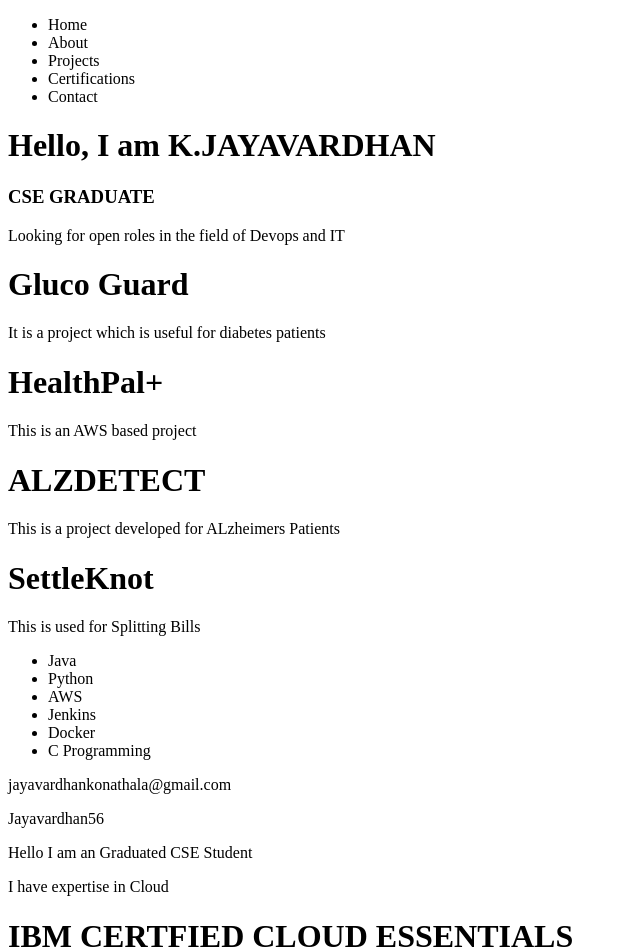
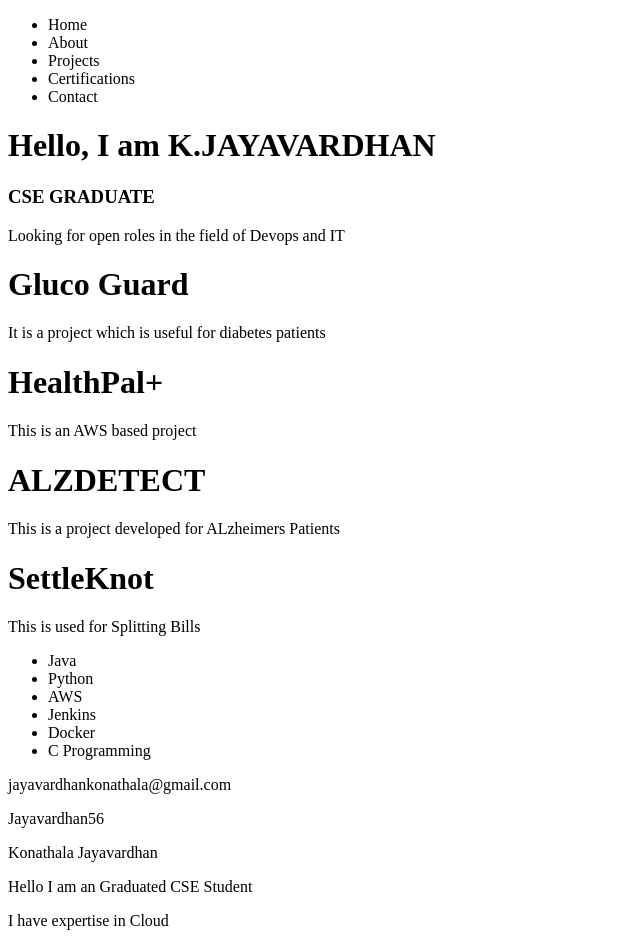
Before and after one commit to Jayavardhan56/My-Portfolio, a React app in the folder portfolio/: page / in a window 1280 px wide. Shown: the top 952 px of the page, without its empty margins (0-640 px from the left). Built offline with nearby package versions, Linux system fonts and the light colour scheme; the HTML template or start-up script is replaced by a standard one.

Commit message:
Update contact information in Contact component

```diff
--- a/portfolio/src/components/Contact.jsx
+++ b/portfolio/src/components/Contact.jsx
@@ -3,7 +3,7 @@ export default function Contact(){
         <>
         <p>jayavardhankonathala@gmail.com</p>
         <p>Jayavardhan56</p>
-            <p></p>
+            <p>Konathala Jayavardhan</p>
         </>
     )
 }
```
